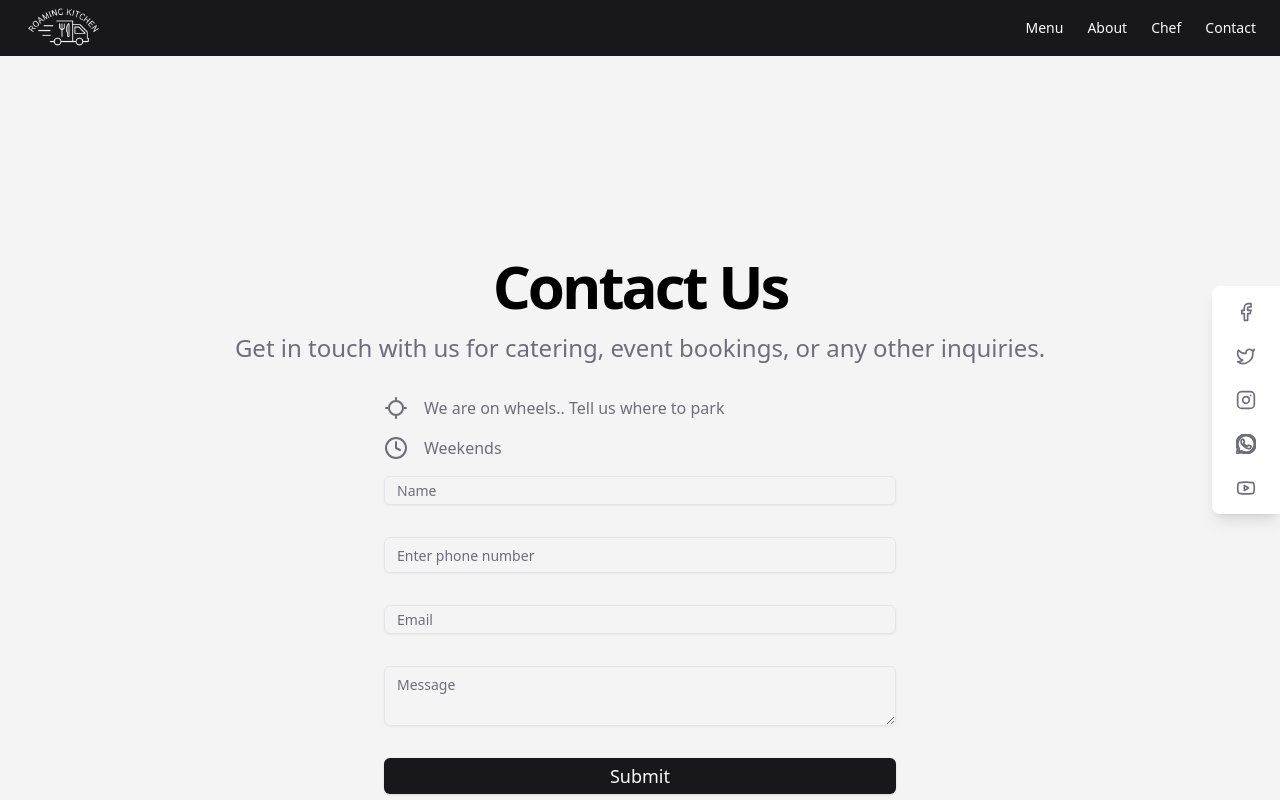
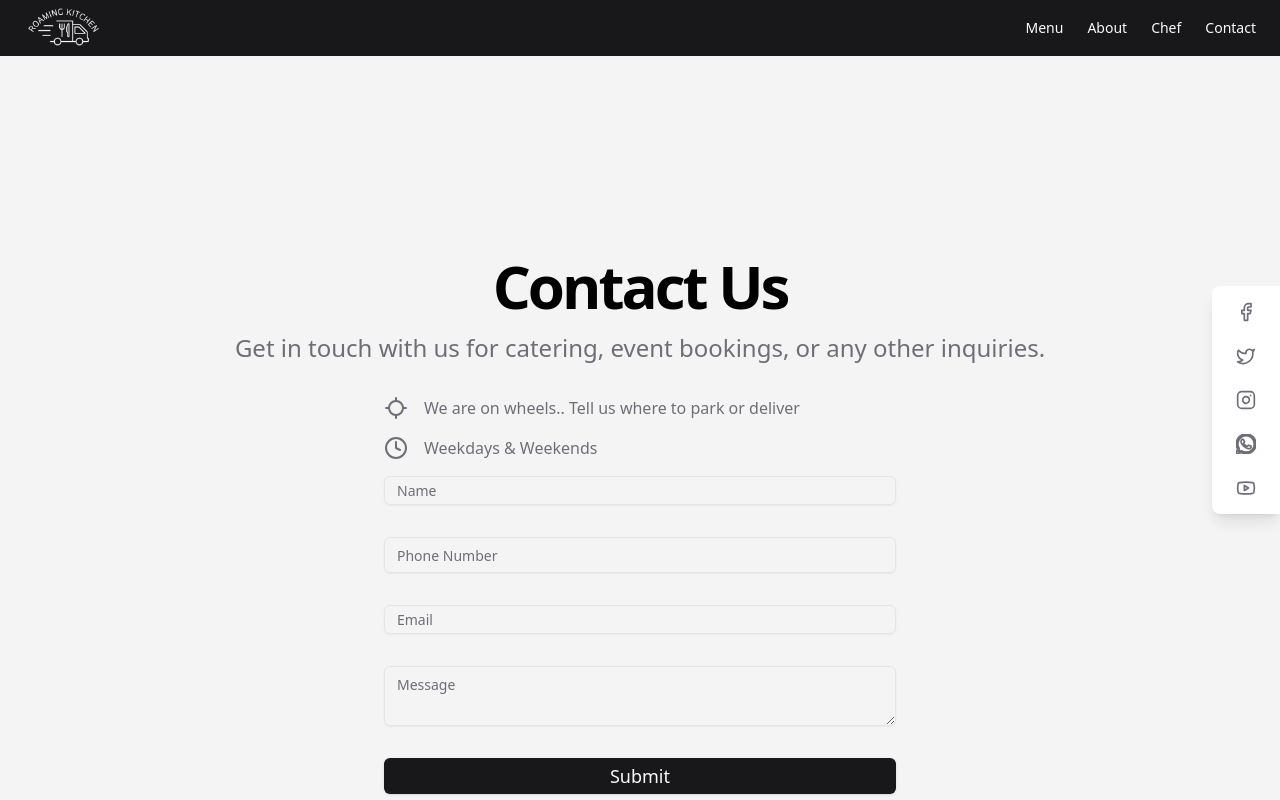
Before and after one commit to jaypopat/roaming-kitchen, a Next.js app: page /contact in a window 1280 px wide. Shown: the top 800 px of the page. Built offline with nearby package versions, Linux system fonts and the light colour scheme.

Commit message:
changed to socials and chef

```diff
--- a/src/app/chef/page.tsx
+++ b/src/app/chef/page.tsx
@@ -75,7 +75,7 @@ export default function ChefPage() {
               />
               <Award
                 title="Featured in Magazine Vogue Living Jan 2016"
-                description="Chef Narendra, featured in Vogue Living, creates a month-by-month Ayurveda-driven menu, blending traditional wisdom with modern culinary techniques for holistic and delicious dining."
+                description="Created a month-by-month Ayurveda-driven menu, blending traditional wisdom with modern culinary techniques for holistic and delicious dining."
               />
             </div>
             <ChefCarousel
--- a/src/app/contact/page.tsx
+++ b/src/app/contact/page.tsx
@@ -54,12 +54,12 @@ export default function ContactForm() {
               <div className="flex items-center gap-4">
                 <LocateIcon className="h-6 w-6 text-muted-foreground" />
                 <p className="text-muted-foreground">
-                  We are on wheels.. Tell us where to park
+                  We are on wheels.. Tell us where to park or deliver
                 </p>
               </div>
               <div className="flex items-center gap-4">
                 <ClockIcon className="h-6 w-6 text-muted-foreground" />
-                <p className="text-muted-foreground">Weekends</p>
+                <p className="text-muted-foreground">Weekdays & Weekends</p>
               </div>
             </div>
             <form className="flex flex-col gap-8" onSubmit={handleSubmit}>
@@ -74,7 +74,7 @@ export default function ContactForm() {
               <Input
                 type="tel"
                 name="phone"
-                placeholder="Enter phone number"
+                placeholder="Phone Number"
                 value={formData.phone}
                 onChange={handleChange}
               />
--- a/src/components/socials.tsx
+++ b/src/components/socials.tsx
@@ -46,7 +46,7 @@ export default function Socials() {
         </Button>
       </a>
       <a
-        href="https://wa.me/+353870525564"
+        href="https://wa.me/+353894387275"
         target="_blank"
         rel="noopener noreferrer"
       >
```
Also changed, not shown: public/about-truck.jpeg (added).
